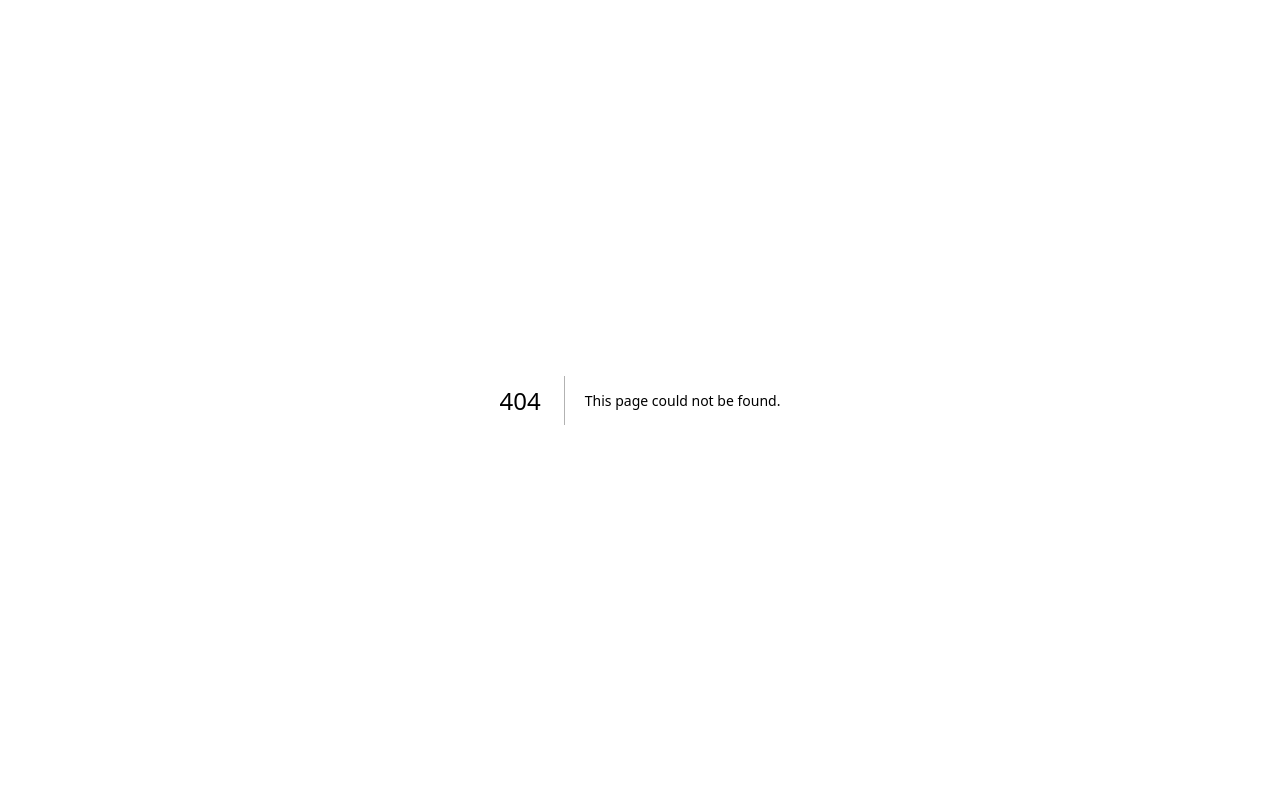
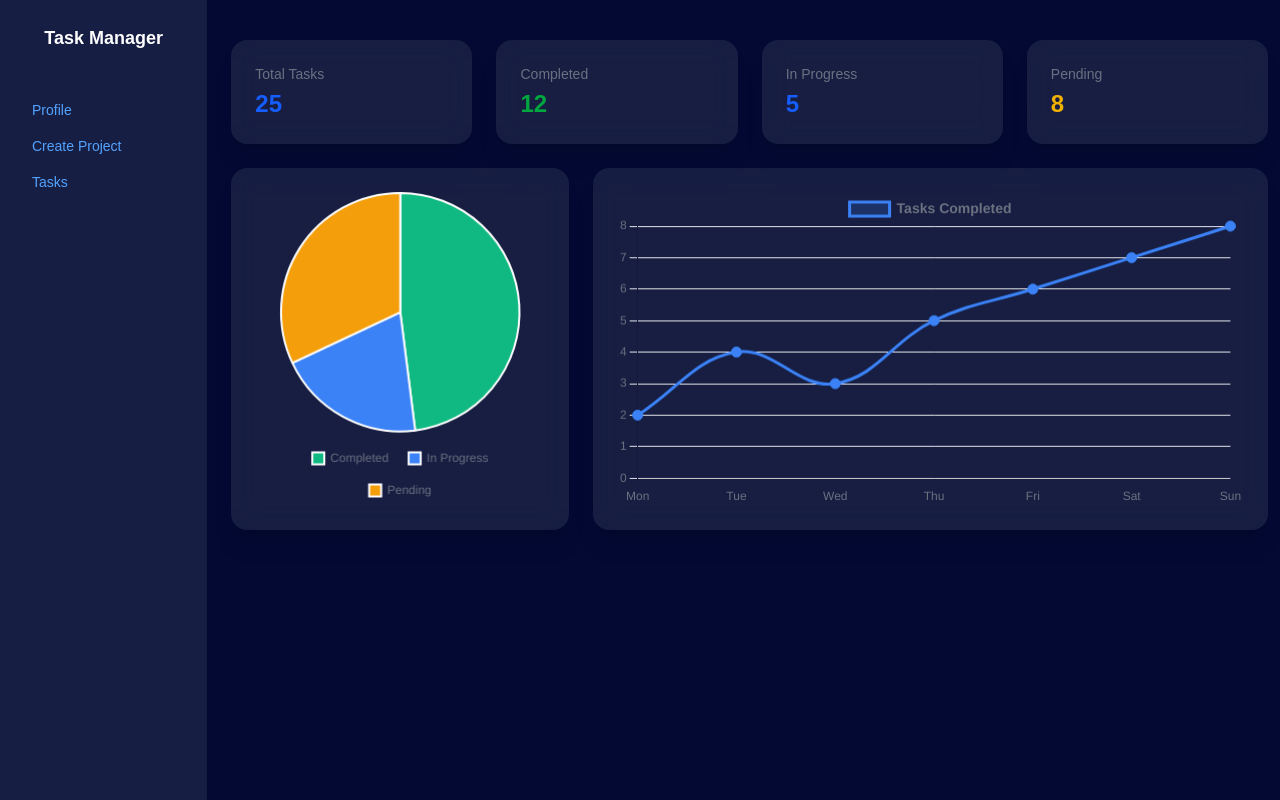
Before and after one commit to shiv00015/portfolio_shiv, a Next.js app: page /tracker in a window 1280 px wide. Before the commit this address had no page. Built offline with nearby package versions, Linux system fonts and the light colour scheme.

Commit message:
tracker app integrated

```diff
--- a/src/app/components/Projects.tsx
+++ b/src/app/components/Projects.tsx
@@ -1,6 +1,7 @@
 'use client';
 import React from 'react';
 import ProjectCard from './ProjectCard';
+import Link from 'next/link';
 
 const Projects = () => {
 
@@ -43,10 +44,17 @@ const Projects = () => {
                 <div className="absolute -bottom-3 w-full h-2 bg-red-500">
                 </div>
             </div>
-            <div className='flex gap-10 mt-10 max-w-200 overflow-x-auto whitespace-nowrap scroll-smooth m-auto'>
+            {/* <div className='flex gap-10 mt-10 max-w-200 overflow-x-auto whitespace-nowrap scroll-smooth m-auto'>
                 {[0, 1, 2, 4].map((index) => {
                     return <ProjectCard key={index} id={index} image="" description="" />
                 })}
+            </div> */}
+            <div className='h-full w-full grid  grid-cols-[0.5fr_1fr] gap-1'>
+                <Link href="/tracker">
+                    <img src="/assets/Tracker_image.png" className='h-[300px] w-[300px] rounded-2xl shadow-lg transition-transform duration-500 hover:scale-110 cursor-pointer' /></Link>
+                <p className="text-lg font-medium italic text-white/80 text-justify">The Task Tracker is a fully featured, full-stack web application designed to help users organize and manage their tasks with ease. It includes a responsive and modern frontend built with Next.js and Tailwind CSS, providing a smooth user experience across devices. The interface allows users to create, update, complete, and delete tasks from a clean dashboard.
+                    On the backend, the application is powered by Node.js, Express, and Prisma ORM with a PostgreSQL database. It follows SOLID principles and a modular service structure to ensure maintainability, scalability, and clean code architecture. The system includes secure user authentication, role-based access control (admin and user roles), and RESTful APIs for task management.
+                    All services run inside a Dockerized environment using Docker Compose, ensuring consistent local development and simplified deployment. The database is managed through pgAdmin, making data operations transparent and developer-friendly.</p>
             </div>
         </div></>
 
--- /dev/null
+++ b/src/app/tracker/components/EventCalendar.tsx
@@ -0,0 +1,41 @@
+'use client';
+
+import FullCalendar from '@fullcalendar/react';
+import dayGridPlugin from '@fullcalendar/daygrid';
+import interactionPlugin from '@fullcalendar/interaction';
+import timeGridPlugin from '@fullcalendar/timegrid';
+import { EventInput } from '@fullcalendar/core';
+
+export default function EventCalendar() {
+  const events: EventInput[] = [
+    { title: 'Completed Task', date: '2025-07-24' },
+    { title: 'Team Meeting', date: '2025-07-26' },
+    { title: 'Project Review', date: '2025-07-27' },
+  ];
+
+  return (
+    <div className="p-6 rounded-xl w-full h-full">
+      <div className='min-h-full overflow-y-auto text-black'>
+        <FullCalendar
+          plugins={[dayGridPlugin, interactionPlugin]}
+          initialView="dayGridMonth"
+          events={events}
+          height="500px"
+          dayCellContent={(arg) => {
+            return (
+              <div className="text-xs text-blue-600 font-bold">
+                {arg.dayNumberText}
+              </div>
+            );
+          }}
+          headerToolbar={{
+            right: 'next',
+            left: 'prev',
+            center: 'title',
+            // right: 'dayGridMonth',
+          }}
+        />
+      </div>
+    </div>
+  );
+}
--- /dev/null
+++ b/src/app/tracker/components/KPIcard.tsx
@@ -0,0 +1,14 @@
+type KPICardProps = {
+    title: string;
+    value: string | number;
+    color?: string;
+};
+
+export default function KPICard({ title, value, color = 'text-blue-600' }: KPICardProps) {
+    return (
+        <div className="glass-card max-w-sm">
+            <h3 className="text-sm text-gray-500 dark:text-gray-400">{title}</h3>
+            <p className={`text-2xl font-bold mt-1 ${color}`}>{value}</p>
+        </div>
+    );
+}
--- /dev/null
+++ b/src/app/tracker/components/LineChart.tsx
@@ -0,0 +1,81 @@
+'use client'
+
+import { Line } from 'react-chartjs-2';
+import {
+    Chart as ChartJS,
+    LineElement,
+    CategoryScale,
+    LinearScale,
+    PointElement,
+    Tooltip,
+    Legend,
+} from 'chart.js';
+
+ChartJS.register(LineElement, CategoryScale, LinearScale, PointElement, Tooltip, Legend);
+
+// ✅ Chart Data
+const data = {
+    labels: ['Mon', 'Tue', 'Wed', 'Thu', 'Fri', 'Sat', 'Sun'],
+    datasets: [
+        {
+            label: 'Tasks Completed',
+            data: [2, 4, 3, 5, 6, 7, 8],
+            borderColor: '#3b82f6', // Tailwind blue-500
+            backgroundColor: 'rgba(59, 130, 246, 0.2)',
+            tension: 0.4, // curved line
+            fill: true,
+            pointRadius: 5,
+            pointBackgroundColor: '#3b82f6',
+        },
+    ],
+};
+
+// ✅ Chart Options
+const options = {
+    responsive: true,
+    plugins: {
+        legend: {
+            display: true,
+            position: 'top',
+            labels: {
+                color: '#6B7280', // Tailwind gray-800
+                font: { size: 14, weight: 'bold' },
+            },
+        },
+        tooltip: {
+            backgroundColor: '#111827',
+            titleColor: '#fff',
+            bodyColor: '#d1d5db',
+            padding: 10,
+            cornerRadius: 6,
+        },
+    },
+    scales: {
+        x: {
+            ticks: {
+                color: '#6B7280', // gray-600
+            },
+            grid: {
+                display: false,
+            },
+        },
+        y: {
+            ticks: {
+                color: '#6B7280',
+            },
+            grid: {
+                color: '#e5e7eb', // gray-200
+            },
+            beginAtZero: true,
+        },
+    },
+};
+
+
+function LineChart() {
+    return <>
+        <Line data={data} options={options} />
+    </>
+}
+
+export default LineChart;
--- /dev/null
+++ b/src/app/tracker/components/TaskStatusPie.tsx
@@ -0,0 +1,58 @@
+'use client';
+
+import { Pie } from 'react-chartjs-2';
+import { Chart as ChartJS, ArcElement, Tooltip, Legend } from 'chart.js';
+
+ChartJS.register(ArcElement, Tooltip, Legend);
+
+export default function TaskStatusPie() {
+    const data = {
+        labels: ['Completed', 'In Progress', 'Pending'],
+        datasets: [
+            {
+                label: 'Tasks',
+                data: [12, 5, 8],
+                backgroundColor: ['#10b981', '#3b82f6', '#f59e0b'],
+                borderColor: ['#fff'],
+                borderWidth: 2,
+            },
+        ],
+    };
+
+    const options = {
+        responsive: true,
+        maintainAspectRatio: false, // for flexibility
+        plugins: {
+            legend: {
+                display: true,
+                position: 'bottom', // 'top' | 'left' | 'right'
+                labels: {
+                    color: '#6B7280', // Tailwind gray-700
+                    //   font: {
+                    //     family: 'Inter',
+                    //     size: 14,
+                    //     weight: '500',
+                    //   },
+                    boxWidth: 12,
+                    padding: 20,
+                },
+            },
+            tooltip: {
+                backgroundColor: '#111827', // dark bg
+                titleColor: '#fff',
+                bodyColor: '#d1d5db',
+                padding: 12,
+                cornerRadius: 8,
+            },
+        },
+        backgroundColor: 'transparent', // this is ignored by ChartJS itself
+    };
+
+
+    return (
+        <div className="rounded-xl w-full h-full">
+            {/* <h2 className="text-lg font-semibold mb-4 text-gray-800 dark:text-white">Task Status</h2> */}
+            <Pie data={data} options={options} />
+        </div>
+    );
+}
--- /dev/null
+++ b/src/app/tracker/page.tsx
@@ -0,0 +1,35 @@
+import KPICard from '@/app/tracker/components/KPIcard';
+import TaskStatusPie from '@/app/tracker/components/TaskStatusPie';
+import LineChart from '@/app/tracker/components/LineChart';
+import './tracker.css';
+
+export default function TrackerApp() {
+    return <>
+        <div className='grid grid-cols-[0.2fr_1fr] min-h-[100vh] pr-3 gap-6 bg-[#030933]'>
+            <div className='flex flex-col text-white bg-gray-500/20 items-center py-6'>
+                <h1 className='text-lg font-bold px-5'>Task Manager</h1>
+                <div className='flex flex-col my-10 w-full'>
+                    <button className='menu-btn'>Profile</button>
+                    <button className='menu-btn'>Create Project</button>
+                    <button className='menu-btn'>Tasks</button>
+                </div>
+            </div>
+            <div className='py-10 flex flex-col gap-6'>
+                <div className="grid grid-cols-2 md:grid-cols-4 gap-6">
+                    <KPICard title="Total Tasks" value={25} />
+                    <KPICard title="Completed" value={12} color="text-green-600" />
+                    <KPICard title="In Progress" value={5} color="text-blue-600" />
+                    <KPICard title="Pending" value={8} color="text-yellow-500" />
+                </div>
+                <div className="grid grid-cols-1 md:grid-cols-[0.5fr_1fr] gap-6 max-h-[700px]">
+                    <div className="glass-card">
+                        <TaskStatusPie />
+                    </div>
+                    <div className="glass-card">
+                        <LineChart />
+                    </div>
+                </div>
+            </div>
+        </div>
+    </>
+}
--- /dev/null
+++ b/src/app/tracker/tracker.css
@@ -0,0 +1,13 @@
+@import "tailwindcss";
+
+.menu-btn {
+    @apply pl-8 py-2 text-blue-400 text-start text-sm cursor-pointer w-full;
+}
+
+.menu-btn:hover {
+    @apply bg-purple-900/50;
+}
+
+.glass-card {
+    @apply relative w-full p-6 rounded-2xl bg-gray-500/20 backdrop-blur-lg shadow-xl overflow-hidden;
+}
```
Also changed, not shown: package.json (+13 -6 lines), public/assets/Tracker_image.png (added), 1 other file (tests, documents, lock files or other folders).
